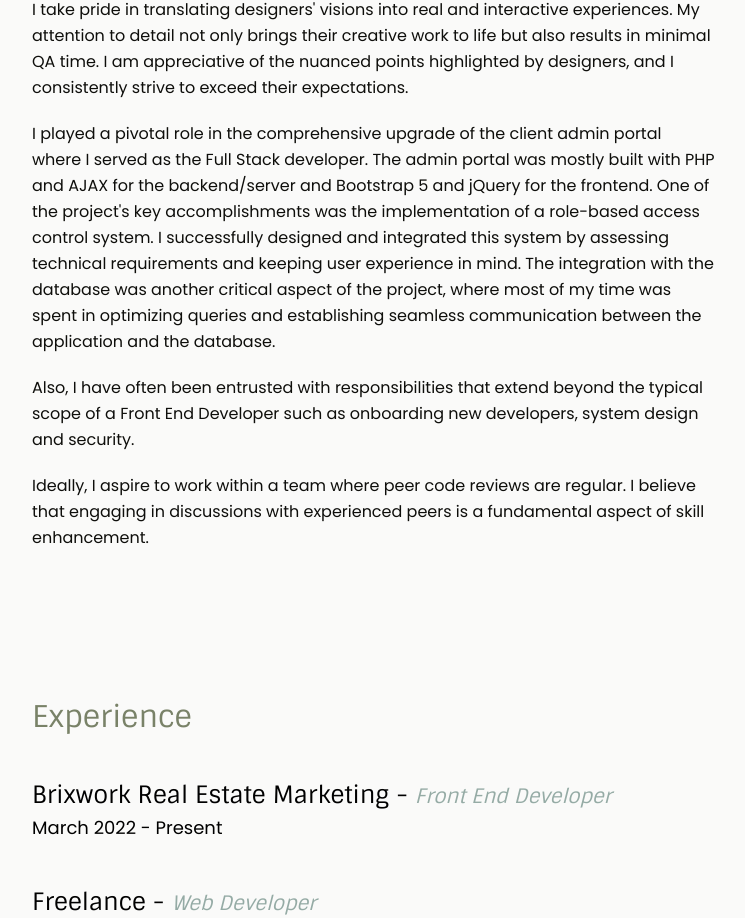
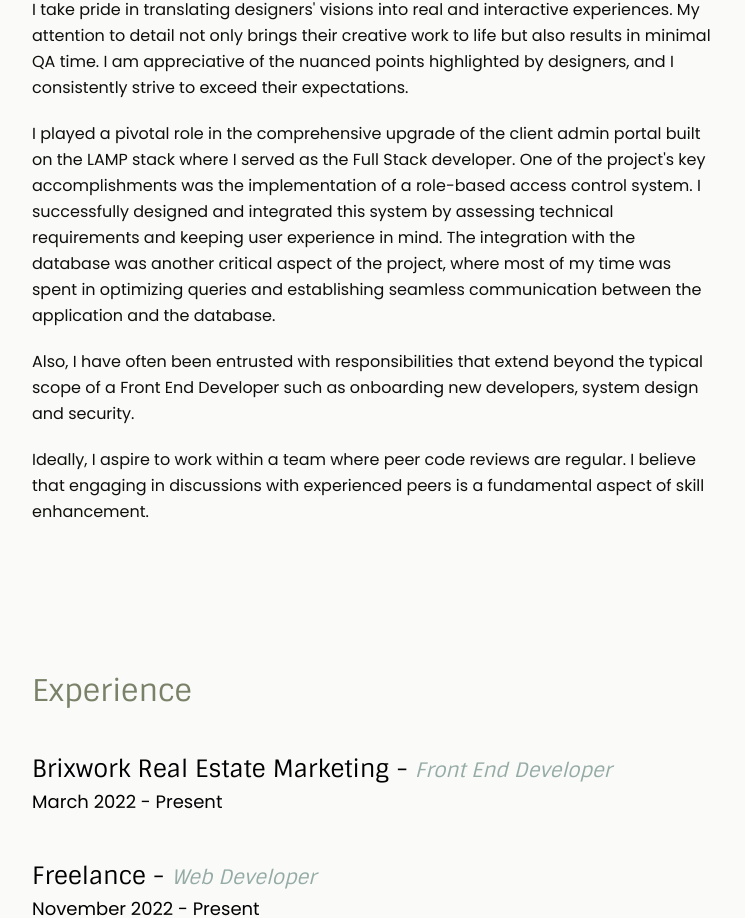
Before and after one commit to brianjsyang/portfolio-website, a Next.js app: page / in a window 1280 px wide. Shown: the part 4299-5217 px from the top of the page, without its empty margins (96-841 px from the left). Built offline with nearby package versions, Linux system fonts and the light colour scheme.

Commit message:
updated cover letter

```diff
--- a/app/ui/cover-letter.tsx
+++ b/app/ui/cover-letter.tsx
@@ -7,8 +7,7 @@ export default function CoverLetter() {
                 I take pride in translating designers&apos; visions into real and interactive experiences. My attention to detail not only brings their creative work to life but also results in minimal QA time. I am appreciative of the nuanced points highlighted by designers, and I consistently strive to exceed their expectations.
             </p>
             <p className="font-body text-paragraph pb-5 leading-relaxed">
-                I played a pivotal role in the comprehensive upgrade of the client admin portal where I served as the Full Stack developer. The admin portal was mostly built with PHP and AJAX for the backend/server and Bootstrap 5 and jQuery for the frontend. One of the project&apos;s key accomplishments was the implementation of a role-based access control system. I successfully designed and integrated this system by assessing technical requirements and keeping user experience in mind. The integration with the database was another critical aspect of the project, where most of my time was spent in optimizing queries and establishing seamless communication between the application and the database.
-            </p>
+                I played a pivotal role in the comprehensive upgrade of the client admin portal built on the LAMP stack where I served as the Full Stack developer. One of the project's key accomplishments was the implementation of a role-based access control system. I successfully designed and integrated this system by assessing technical requirements and keeping user experience in mind. The integration with the database was another critical aspect of the project, where most of my time was spent in optimizing queries and establishing seamless communication between the application and the database.            </p>
             <p className="font-body text-paragraph pb-5 leading-relaxed">
                 Also, I have often been entrusted with responsibilities that extend beyond the typical scope of a Front End Developer such as onboarding new developers, system design and security.
             </p>
```
